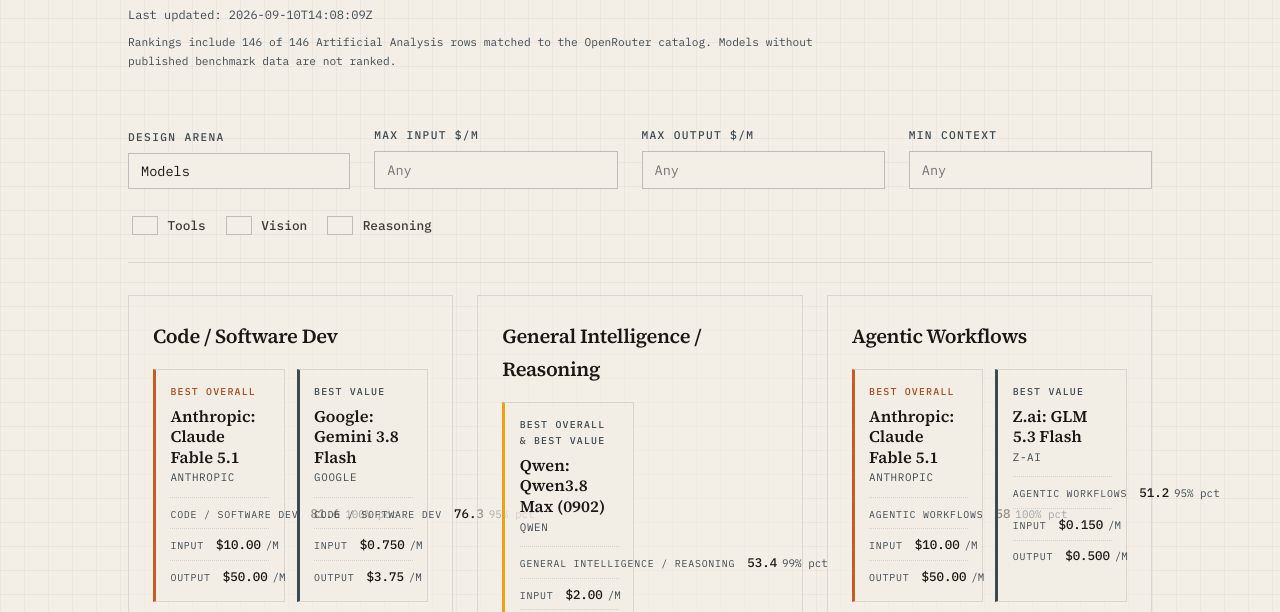
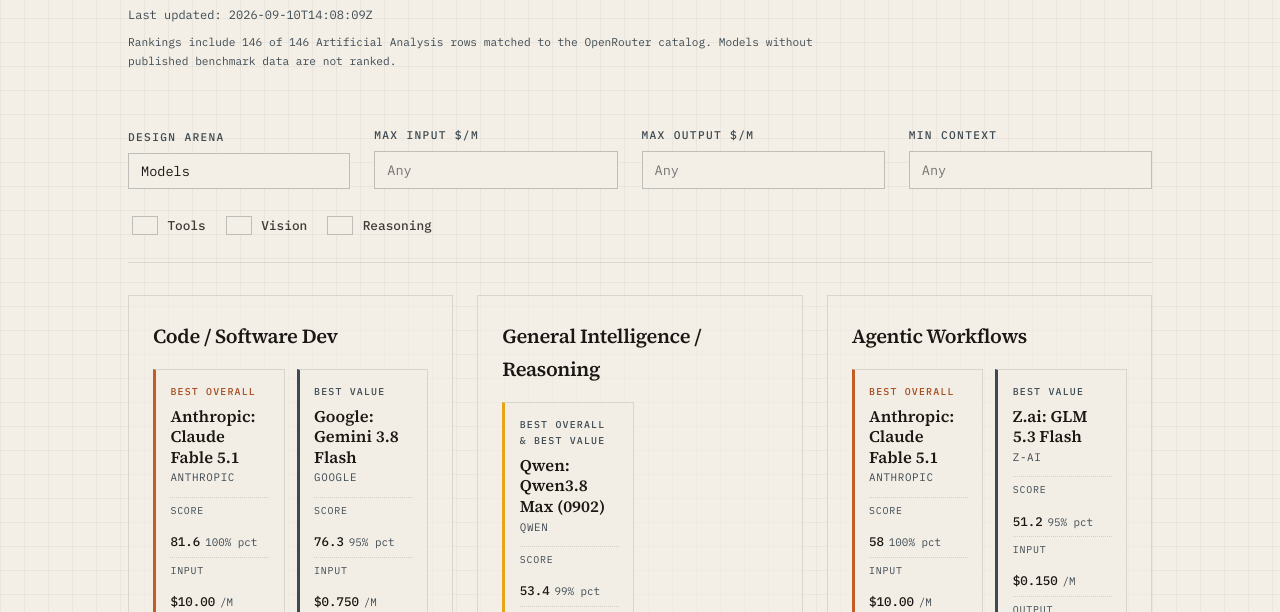
Before and after one commit to ye0man/openrouter-model-rankings, a plain HTML site: page public/index.html in a window 1280 px wide. Shown: the part 174-786 px from the top of the page. Drawn offline with Linux system fonts and the light colour scheme.

Commit message:
fix: stop summary tile stat rows from overflowing
Long benchmark labels (e.g. General Intelligence / Reasoning) were rendered on the winning-model tiles and spilled outside their box. Use a short Score/Elo label and let stat rows wrap so long labels and values stay contained.

```diff
--- a/public/app.js
+++ b/public/app.js
@@ -190,14 +190,10 @@
     }
   }
 
-  function metricLabel(item) {
-    if (item.quality_metric === "elo") return "Elo";
-    return indicesMeta[item.quality_metric]?.label || item.quality_metric;
-  }
-
   function modelStatsHtml(item) {
     const pct = Math.round(clampPercentile(item.quality_percentile));
-    let rows = `<div class="featured-stat"><dt>${escapeHtml(metricLabel(item))}</dt><dd><span class="stat-value">${item.score}</span><span class="stat-sub">${pct}% pct</span></dd></div>`;
+    const qualityLabel = item.quality_metric === "elo" ? "Elo" : "Score";
+    let rows = `<div class="featured-stat"><dt>${qualityLabel}</dt><dd><span class="stat-value">${item.score}</span><span class="stat-sub">${pct}% pct</span></dd></div>`;
     if (item.cost_basis === "per_image" && item.image_cost_per_image !== null && item.image_cost_per_image !== undefined) {
       rows += `<div class="featured-stat"><dt>Image</dt><dd><span class="stat-value">${formatPerImage(item.image_cost_per_image)}</span><span class="stat-sub">per image</span></dd></div>`;
     } else {
--- a/public/style.css
+++ b/public/style.css
@@ -344,6 +344,7 @@
   display: flex;
   align-items: baseline;
   justify-content: space-between;
+  flex-wrap: wrap;
   gap: 0.75rem;
   border-top: 1px dotted rgba(61, 74, 82, 0.18);
   padding-top: 0.3rem;
@@ -355,7 +356,8 @@
   letter-spacing: 0.08em;
   text-transform: uppercase;
   color: var(--slate);
-  white-space: nowrap;
+  min-width: 0;
+  overflow-wrap: anywhere;
 }
 
 .featured-stat dd {
@@ -364,7 +366,8 @@
   font-size: 0.78rem;
   color: var(--ink);
   text-align: right;
-  white-space: nowrap;
+  min-width: 0;
+  overflow-wrap: anywhere;
 }
 
 .featured-stat .stat-value {
```
